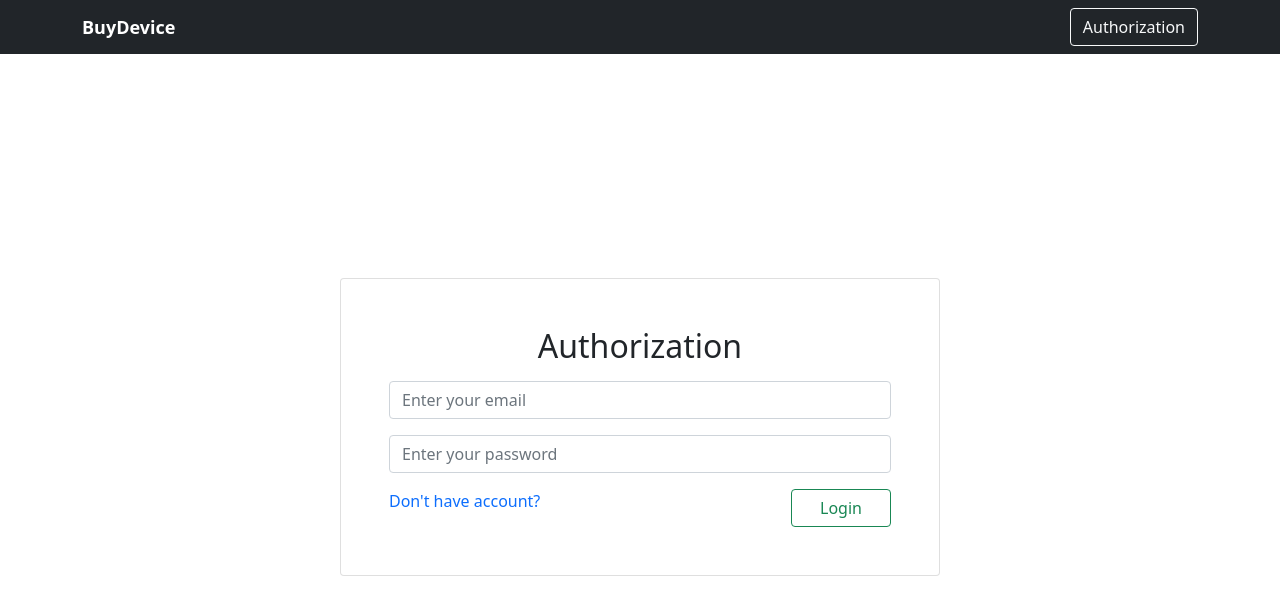
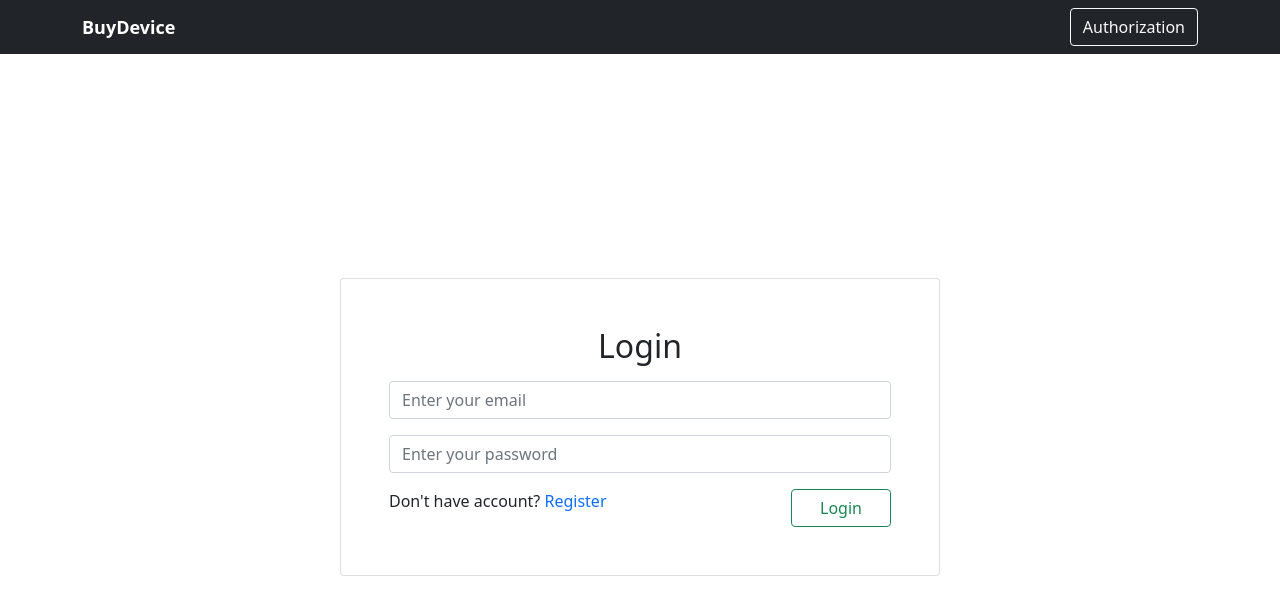
Before and after one commit to vova-krut/online_store, a React (Create React App) app in the folder client/: page /login in a window 1280 px wide. Shown: the top 612 px of the page. Built offline with nearby package versions, Linux system fonts and the light colour scheme.

Commit message:
seperated login and register states in auth component

```diff
--- a/client/src/pages/Auth.js
+++ b/client/src/pages/Auth.js
@@ -3,17 +3,19 @@ import { Container, Form } from "react-bootstrap";
 import Card from "react-bootstrap/Card";
 import { Button } from "react-bootstrap";
 import Row from "react-bootstrap/Row";
-import { NavLink } from "react-router-dom";
-import { REGISTRATION_ROUTE } from "../utils/consts";
+import { NavLink, useLocation } from "react-router-dom";
+import { LOGIN_ROUTE, REGISTRATION_ROUTE } from "../utils/consts";
 
 const Auth = () => {
+    const location = useLocation();
+    const isLogin = location.pathname === LOGIN_ROUTE;
     return (
         <Container
             className="d-flex justify-content-center align-items-center"
             style={{ height: window.innerHeight - 54 }}
         >
             <Card style={{ width: 600 }} className="p-5">
-                <h2 className="m-auto">Authorization</h2>
+                <h2 className="m-auto">{isLogin ? "Login" : "Registration"}</h2>
                 <Form className="d-flex flex-column">
                     <Form.Control
                         placeholder="Enter your email"
@@ -27,19 +29,32 @@ const Auth = () => {
                         className="justify-content-between mt-3"
                         style={{ display: "flex" }}
                     >
+                        {isLogin ? (
                             <div style={{ width: "auto" }}>
+                                Don't have account?{" "}
                                 <NavLink
                                     to={REGISTRATION_ROUTE}
                                     style={{ textDecoration: "none" }}
                                 >
-                                Don't have account?
+                                    Register
                                 </NavLink>
                             </div>
+                        ) : (
+                            <div style={{ width: "auto" }}>
+                                Already have account?{" "}
+                                <NavLink
+                                    to={LOGIN_ROUTE}
+                                    style={{ textDecoration: "none" }}
+                                >
+                                    Login
+                                </NavLink>
+                            </div>
+                        )}
                         <Button
                             style={{ width: 100, marginRight: 12 }}
                             variant="outline-success"
                         >
-                            Login
+                            {isLogin ? "Login" : "Register"}
                         </Button>
                     </Row>
                 </Form>
```
Lines whose indentation alone changed are shown as unchanged.
